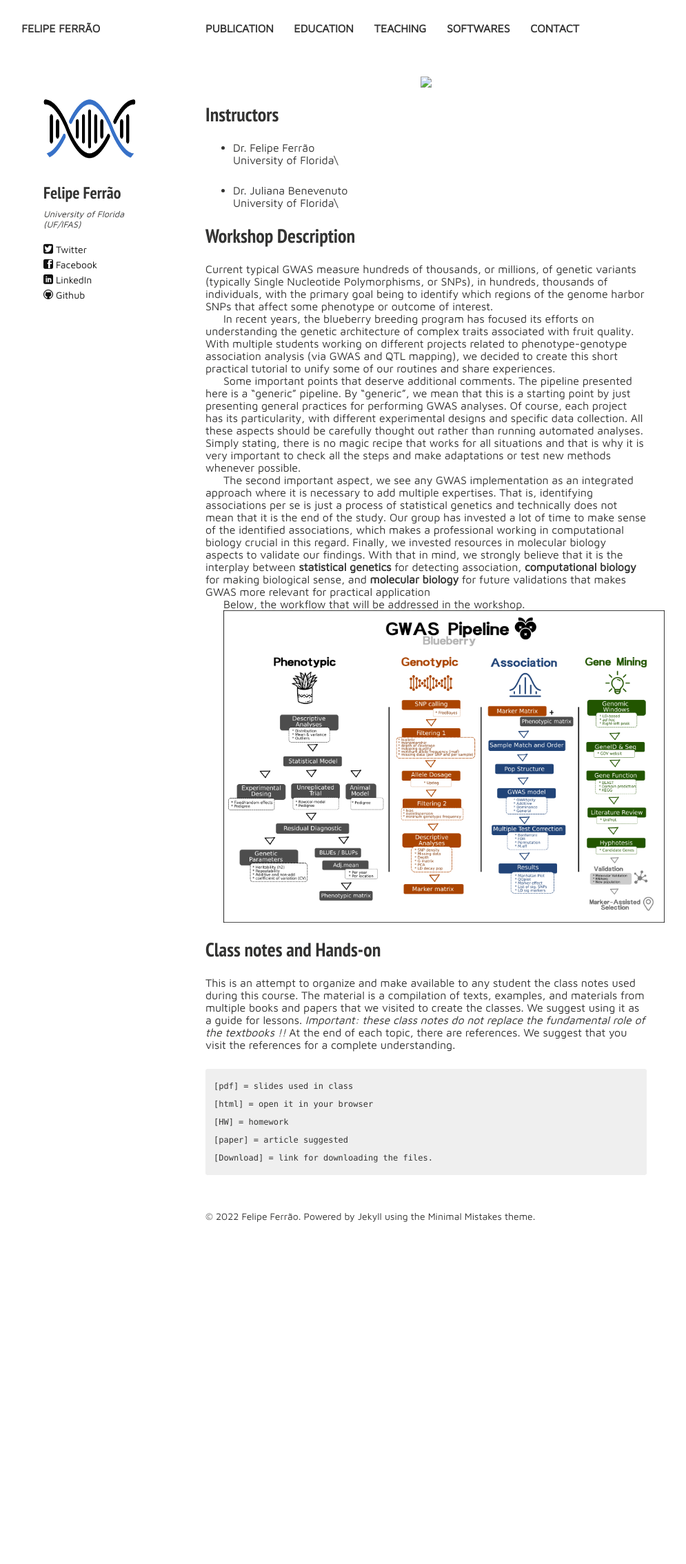
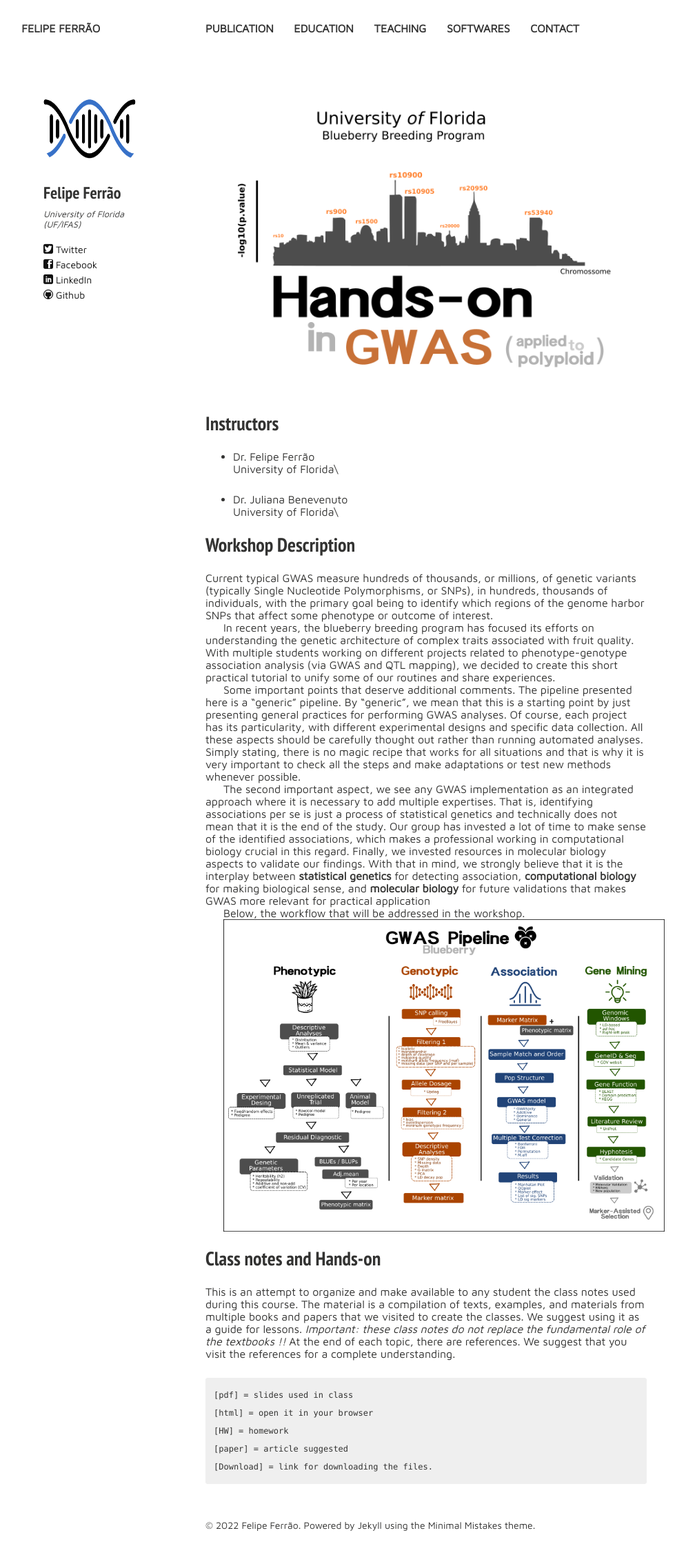
Before and after one commit to lfelipe-ferrao/lfelipe-ferrao.github.io, a Jekyll site: the page built from class/GWAS/index.md, in a window 1280 px wide. Shown: the whole page at 69% size, without its empty margins (22-1017 px from the left). Built offline with Jekyll 4.4.1, drawn with Linux system fonts in a browser that asks for light colours; nearby versions of some CDN libraries; our own code applies the rules of GitHub Pages for plain Markdown files; before the commit the page ends 1820 px from its top, so only the background shows below that.

Commit message:
Update index.md

```diff
--- a/class/GWAS/index.md
+++ b/class/GWAS/index.md
@@ -1,5 +1,5 @@
 <p align="center">
-  <img src="./path2447.png" />
+  <img src="./gwas_logo.png" />
 </p>
 
 ## Instructors
```
